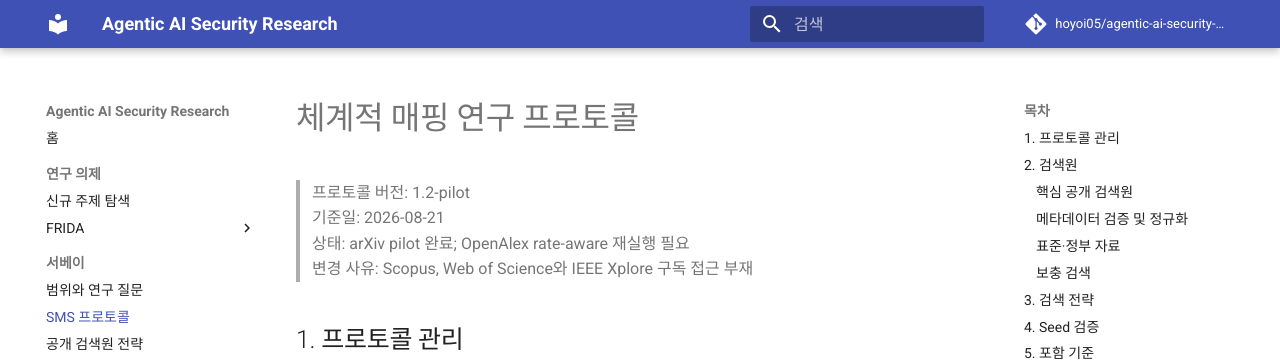
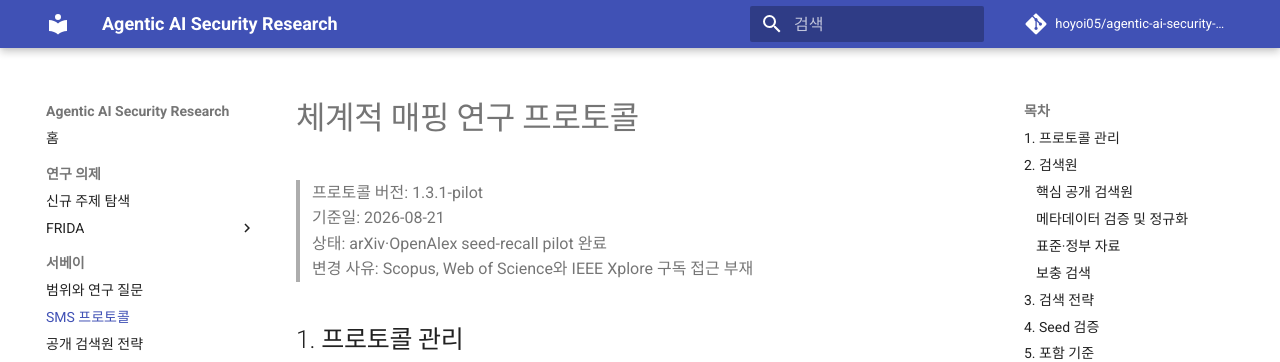
Before and after one commit to hoyoi05/agentic-ai-security-research, an MkDocs documentation site: the page built from docs/survey/protocol.md, in a window 1280 px wide and 900 px high. Shown: the top 362 px of the window. Built offline with MkDocs 1.6.1 and Material for MkDocs 9.7.7, drawn with Linux system fonts in a browser that asks for light colours; comment, search, counter and statistics services are not loaded.

Commit message:
docs: update protocol pilot status

```diff
--- a/docs/survey/protocol.md
+++ b/docs/survey/protocol.md
@@ -1,8 +1,8 @@
 # 체계적 매핑 연구 프로토콜
 
-> 프로토콜 버전: 1.2-pilot
+> 프로토콜 버전: 1.3.1-pilot
 > 기준일: 2026-08-21
-> 상태: arXiv pilot 완료; OpenAlex rate-aware 재실행 필요
+> 상태: arXiv·OpenAlex seed-recall pilot 완료
 > 변경 사유: Scopus, Web of Science와 IEEE Xplore 구독 접근 부재
 
 ## 1. 프로토콜 관리
```
